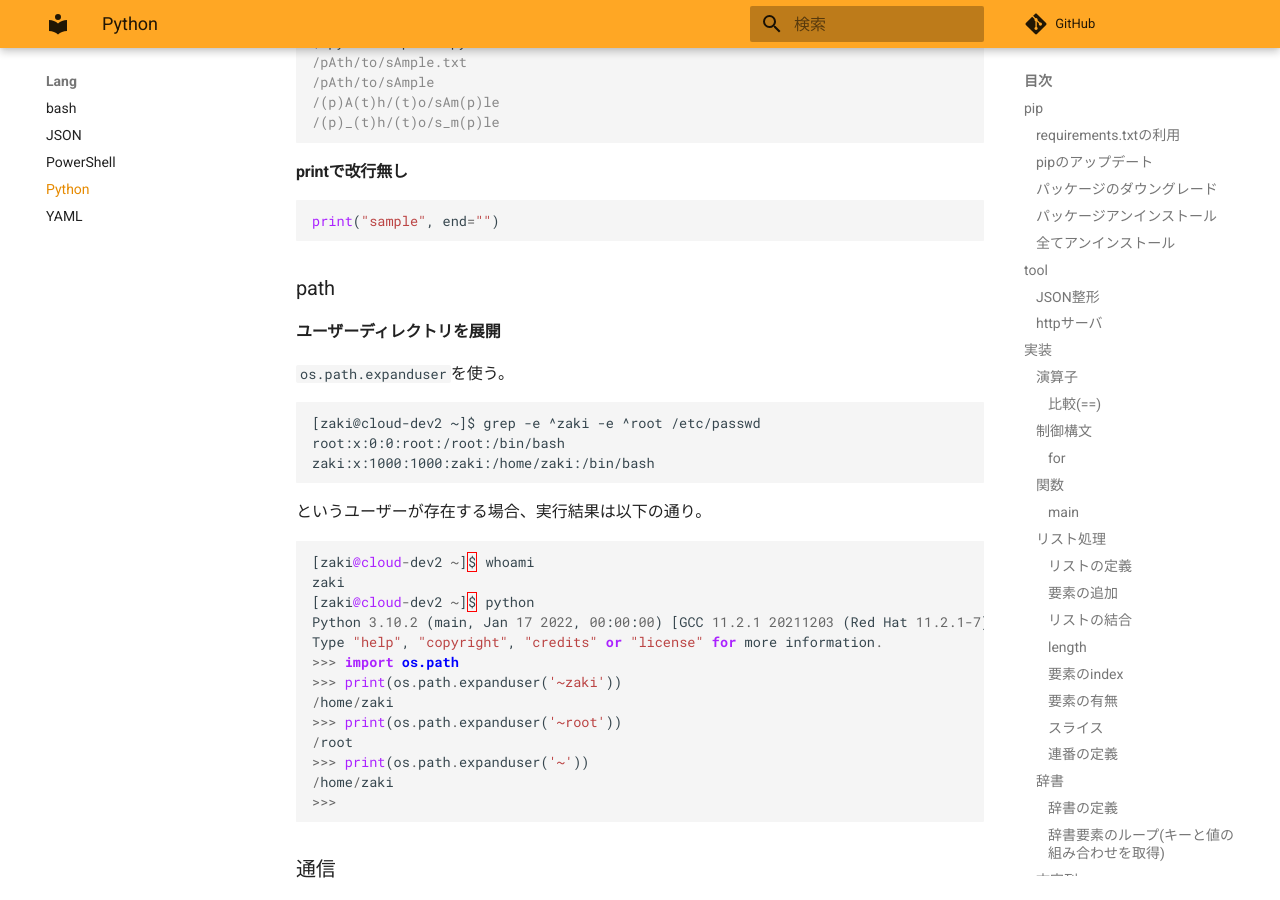
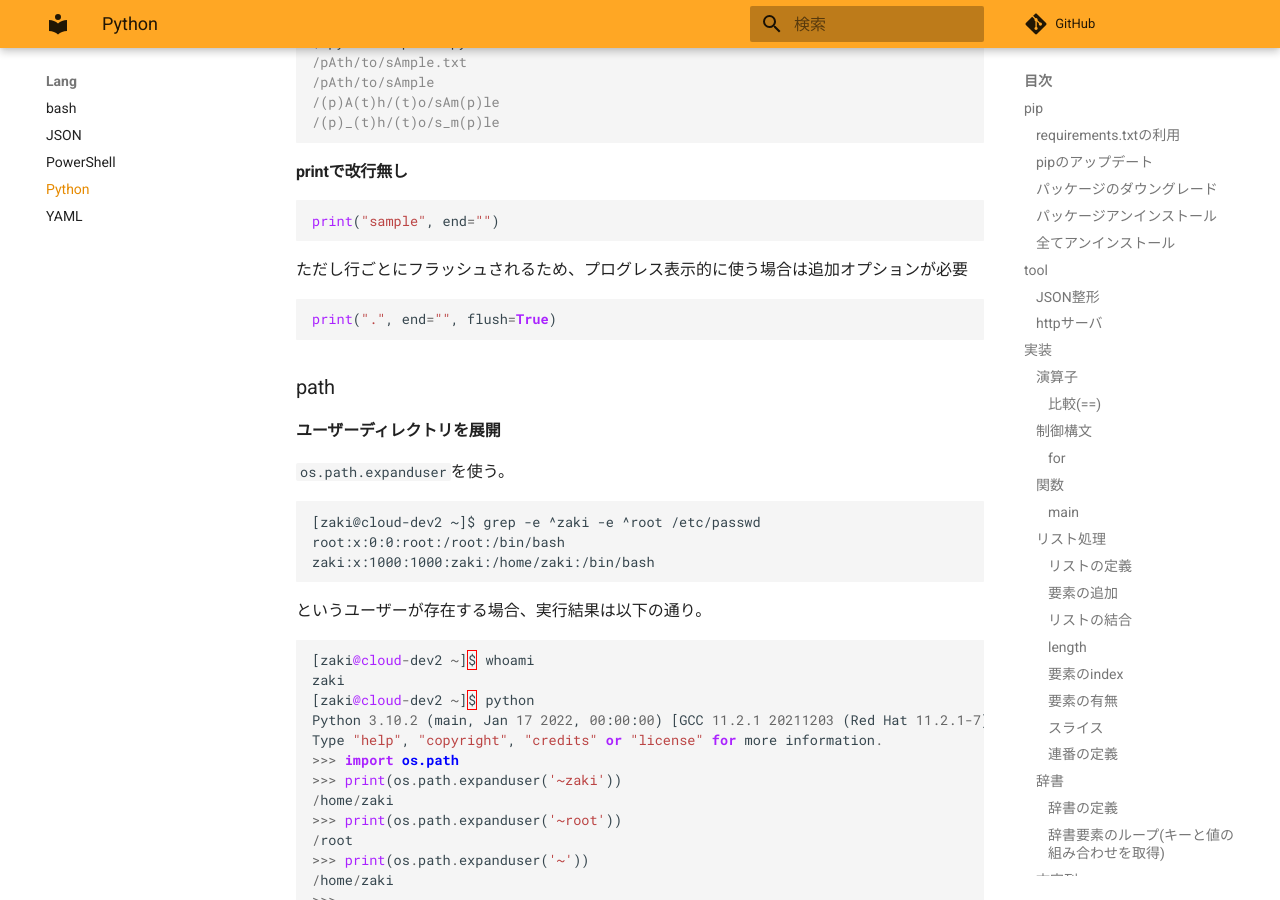
Before and after one commit to zaki-lknr/docs, an MkDocs documentation site: the page built from docs/lang/python.md, in a window 1280 px wide and 900 px high, scrolled down 7645 px. Built offline with MkDocs 1.6.1 and Material for MkDocs 9.7.7, drawn with Linux system fonts in a browser that asks for light colours; comment, search, counter and statistics services are not loaded.

Commit message:
add: lang/python: 改行無しprintのフラッシュ制御

````diff
--- a/docs/lang/python.md
+++ b/docs/lang/python.md
@@ -398,6 +398,12 @@ $ python replace.py
 print("sample", end="")
 ```
 
+ただし行ごとにフラッシュされるため、プログレス表示的に使う場合は追加オプションが必要
+
+```python
+print(".", end="", flush=True)
+```
+
 ### path
 
 #### ユーザーディレクトリを展開
````
